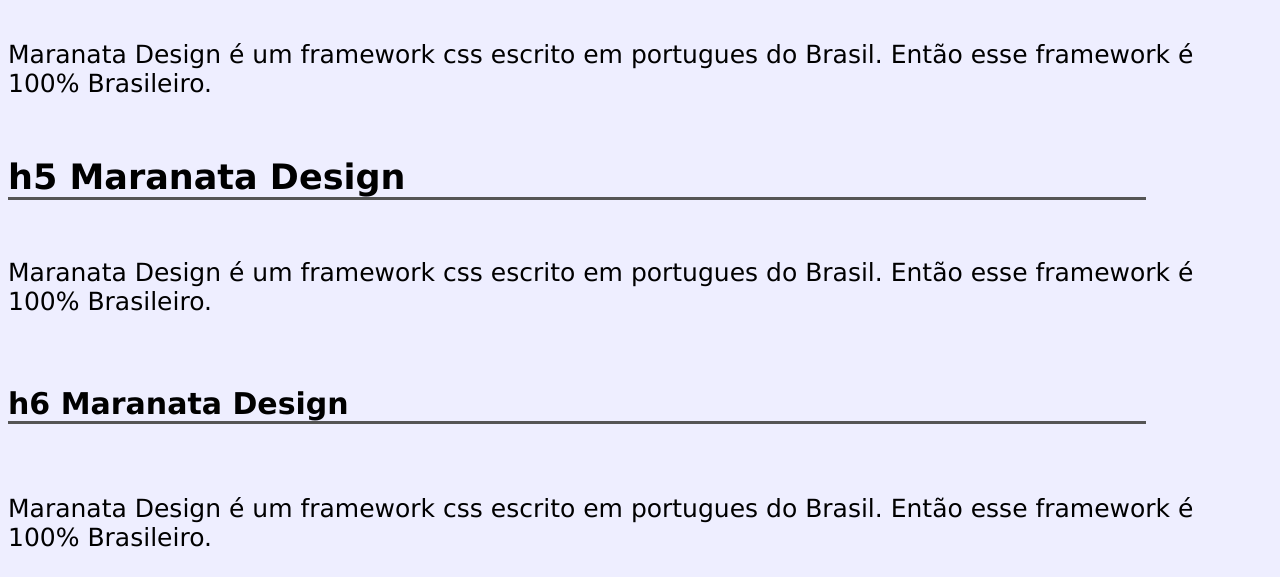
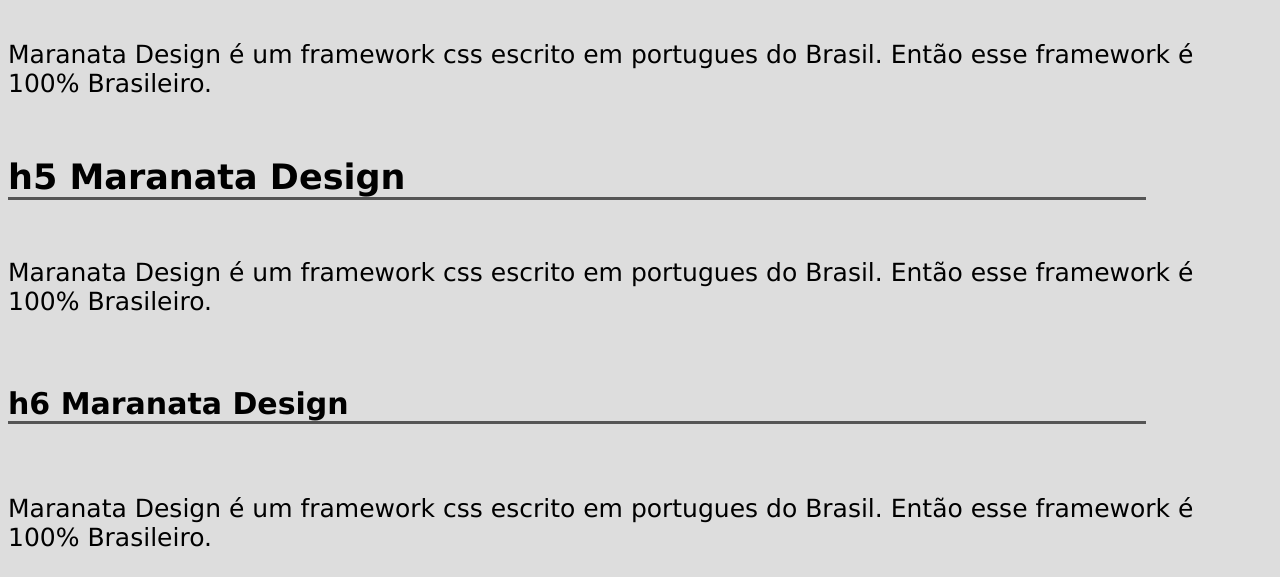
Before and after one commit to joaopaulottm/Maranata-Design, a plain HTML site: page titulos-e-paragrafos.html in a window 1280 px wide. Shown: the part 720-1297 px from the top of the page. Drawn offline with Linux system fonts and the light colour scheme.

Commit message:
colocando background de texturas

```diff
--- a/maranata-design.css
+++ b/maranata-design.css
@@ -2,7 +2,10 @@
     Configurando a cor de fundo padrão
 */
 body{
-    background-color: #eef;
+    background-color: #ddd;
+    /*
+    background-image: url("folhas.jpg");
+    */
 }
 
 /*
```
Also changed, not shown: Texturas/folhas.jpg (added).
